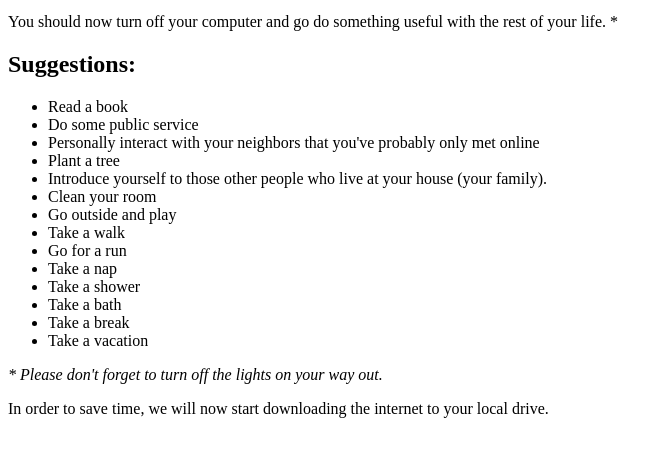
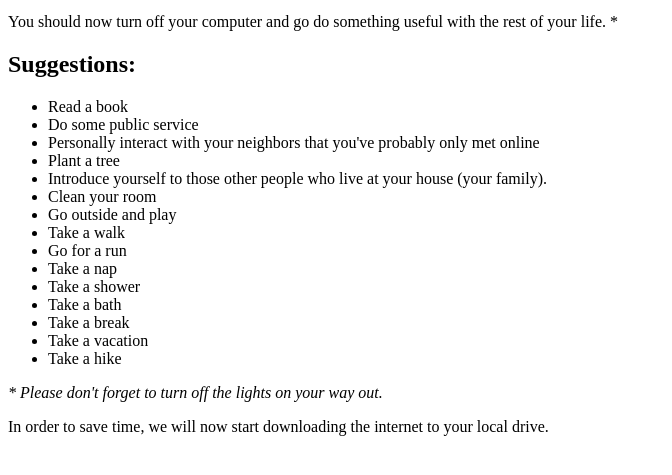
Before and after one commit to scchiw/L00205246-DevOps_Software_Eng_Assignment_Task3_minipipeline, a plain HTML site: page index.html in a window 1280 px wide. Shown: the part 155-630 px from the top of the page, without its empty margins (0-672 px from the left). Drawn offline with Linux system fonts and the light colour scheme.

Commit message:
modify index.html

```diff
--- a/index.html
+++ b/index.html
@@ -31,6 +31,7 @@
         <li>Take a bath</li>
         <li>Take a break</li>
         <li>Take a vacation</li>
+        <li>Take a hike</li>
     </ul>
 
     <p><em>* Please don't forget to turn off the lights on your way out.</em></p>
```
